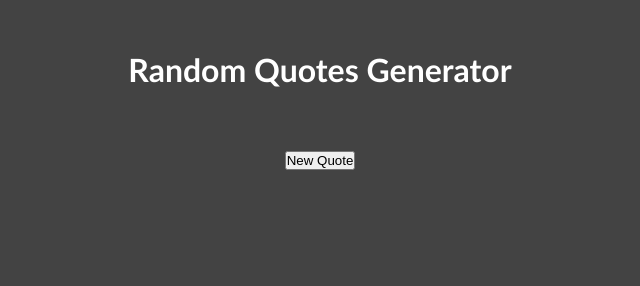
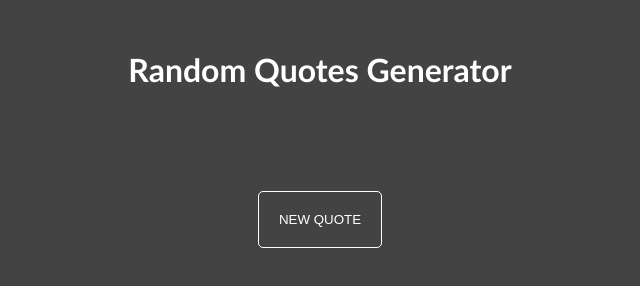
Before and after one commit to AllanBlackett/QuotesGeneratorJS, a plain HTML site: page index.html in a window 1280 px wide. Shown: the whole page, without its empty margins (320-960 px from the left). Drawn offline with nearby package versions, Linux system fonts and the light colour scheme; files that its build step writes are made by us from their sources; files whose address does not match are found by name.

Commit message:
Update
Added styling for button

```diff
--- a/style.css
+++ b/style.css
@@ -35,3 +35,27 @@ h1 {
 #main #container #author {
   font-size: 18px;
 }
+
+.btn  {
+  margin-top: 40px;
+  color: #fff;
+  text-transform: uppercase;
+  text-decoration: none;
+  background: #434343;
+  padding: 20px;
+  border-radius: 5px;
+  display: inline-block;
+  border: 1px solid #fff;
+  transition: all 0.4s ease 0s;
+}
+
+.btn:hover  {
+  letter-spacing: 1px;
+  background: #fff;
+  -webkit-box-shadow: 0px 5px 40px -10px rgba(0,0,0,0.57);
+  -moz-box-shadow: 0px 5px 40px -10px rgba(0,0,0,0.57);
+  box-shadow: 5px 40px -10px rgba(0,0,0,0.57);
+  transition: all 0.4s ease 0s;
+  color: black;
+  font-weight: bold;
+  }
```
